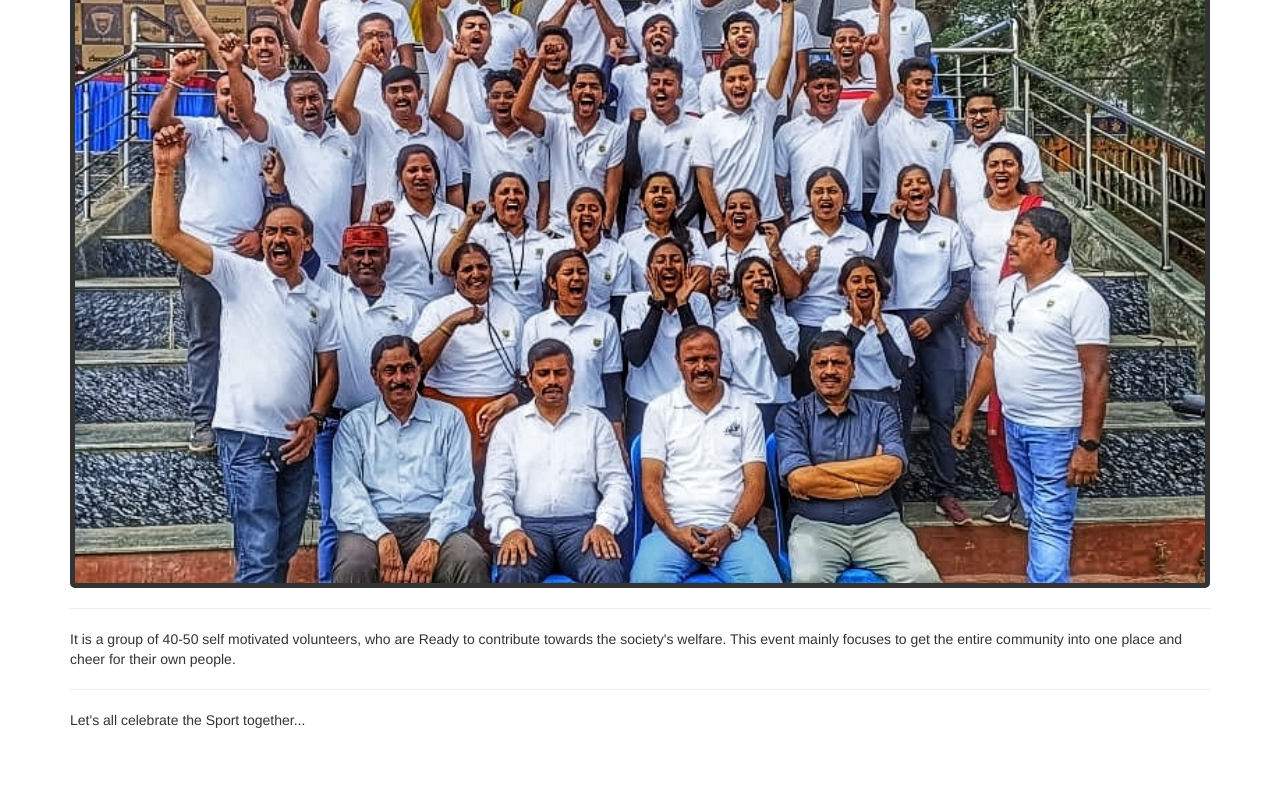
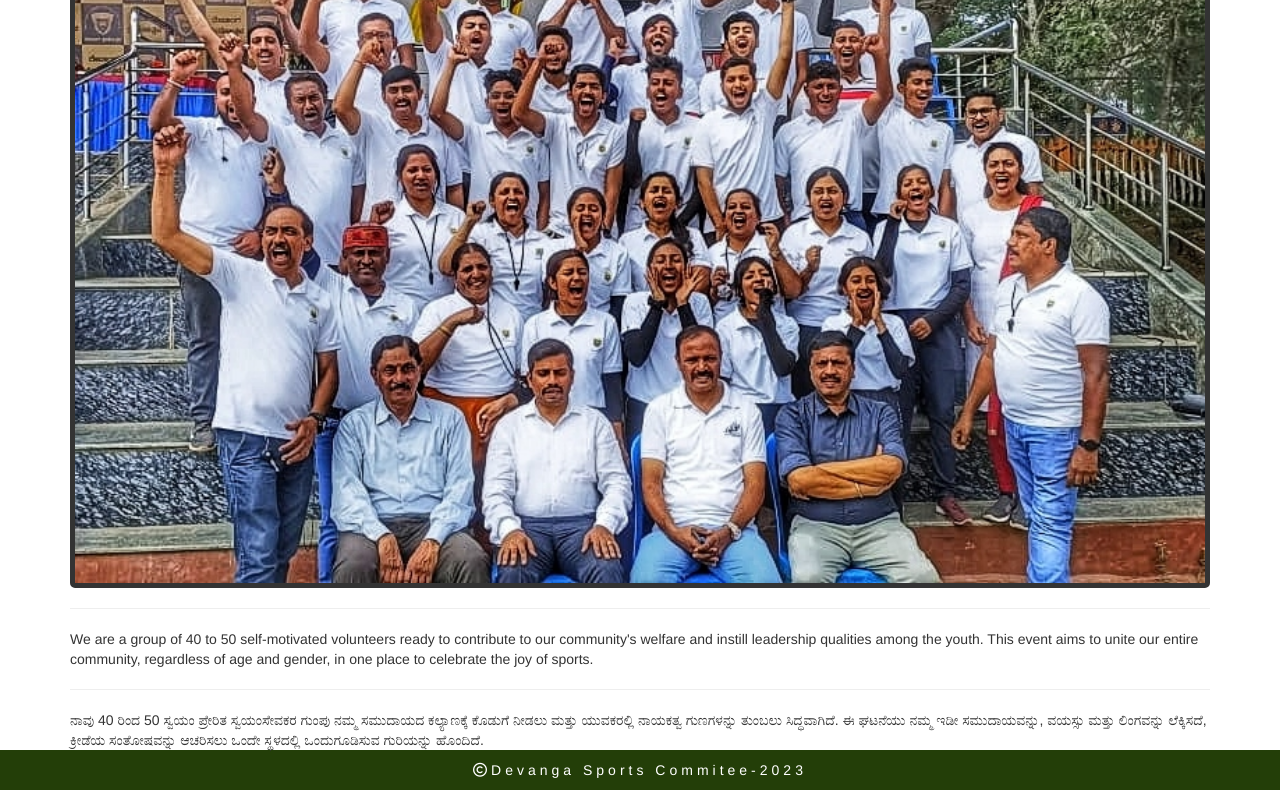
Before and after one commit to sagar-shivappa/SportsClient, an Angular app: page /about-us in a window 1280 px wide. Shown: the part 260-1060 px from the top of the page. Before the commit the page ends 990 px from the top, so only its background shows below. Built offline with nearby package versions, Linux system fonts and the light colour scheme.

Commit message:
Footer addition

```diff
--- a/src/app/about-us/about-us-home/about-us-home.component.html
+++ b/src/app/about-us/about-us-home/about-us-home.component.html
@@ -3,10 +3,14 @@
   <img src="../../../assets/Team.jpg" class="team" alt="Team pohoto" />
   <div>
     <hr />
-    It is a group of 40-50 self motivated volunteers, who are Ready to
-    contribute towards the society's welfare. This event mainly focuses to get
-    the entire community into one place and cheer for their own people.
+    We are a group of 40 to 50 self-motivated volunteers ready to contribute to
+    our community's welfare and instill leadership qualities among the youth.
+    This event aims to unite our entire community, regardless of age and gender,
+    in one place to celebrate the joy of sports.
     <hr />
-    Let's all celebrate the Sport together...
+    ನಾವು 40 ರಿಂದ 50 ಸ್ವಯಂ ಪ್ರೇರಿತ ಸ್ವಯಂಸೇವಕರ ಗುಂಪು ನಮ್ಮ ಸಮುದಾಯದ ಕಲ್ಯಾಣಕ್ಕೆ
+    ಕೊಡುಗೆ ನೀಡಲು ಮತ್ತು ಯುವಕರಲ್ಲಿ ನಾಯಕತ್ವ ಗುಣಗಳನ್ನು ತುಂಬಲು ಸಿದ್ಧವಾಗಿದೆ. ಈ ಘಟನೆಯು
+    ನಮ್ಮ ಇಡೀ ಸಮುದಾಯವನ್ನು, ವಯಸ್ಸು ಮತ್ತು ಲಿಂಗವನ್ನು ಲೆಕ್ಕಿಸದೆ, ಕ್ರೀಡೆಯ ಸಂತೋಷವನ್ನು
+    ಆಚರಿಸಲು ಒಂದೇ ಸ್ಥಳದಲ್ಲಿ ಒಂದುಗೂಡಿಸುವ ಗುರಿಯನ್ನು ಹೊಂದಿದೆ.
   </div>
 </div>
--- a/src/app/app.component.html
+++ b/src/app/app.component.html
@@ -18,4 +18,6 @@
 <app-side-menu *ngIf="menuOpen" (closeMenu)="menuAction()"></app-side-menu>
 
 <router-outlet></router-outlet>
-<footer></footer>
+<footer>
+  <app-footer></app-footer>
+</footer>
--- a/src/app/app.module.ts
+++ b/src/app/app.module.ts
@@ -6,9 +6,10 @@ import { AppComponent } from './app.component';
 import { SideMenuComponent } from './side-menu/side-menu.component';
 import { HomeComponent } from './home/home.component';
 import { SharedModule } from './shared-module/shared.module';
+import { FooterComponent } from './footer/footer.component';
 
 @NgModule({
-  declarations: [AppComponent, SideMenuComponent, HomeComponent],
+  declarations: [AppComponent, SideMenuComponent, HomeComponent, FooterComponent],
   imports: [BrowserModule, AppRoutingModule, SharedModule, HttpClientModule],
   providers: [],
   bootstrap: [AppComponent],
--- /dev/null
+++ b/src/app/footer/footer.component.html
@@ -0,0 +1 @@
+<p><i class="fa-regular fa-copyright"></i>Devanga Sports Commitee-2023</p>
--- /dev/null
+++ b/src/app/footer/footer.component.scss
@@ -0,0 +1,8 @@
+p {
+  color: white;
+  background-color: rgb(35, 62, 8);
+  height: auto;
+  text-align: center;
+  padding: 10px;
+  letter-spacing: 4px;
+}
--- a/src/app/home/home.component.html
+++ b/src/app/home/home.component.html
@@ -14,4 +14,15 @@
     </div>
   </h4>
   <app-features></app-features>
+  <hr />
+  <h3>Location</h3>
+  <iframe
+    src="https://www.google.com/maps/embed?pb=!1m18!1m12!1m3!1d3897.9661898831773!2d76.64333069999999!3d12.318062600000001!2m3!1f0!2f0!3f0!3m2!1i1024!2i768!4f13.1!3m3!1m2!1s0x3baf7075dac91501%3A0x294473276fc16049!2sRailway%20Sports%20Ground!5e0!3m2!1sen!2sin!4v1700723508633!5m2!1sen!2sin"
+    width="100%"
+    height="300"
+    style="border: 0"
+    allowfullscreen=""
+    loading="lazy"
+    referrerpolicy="no-referrer-when-downgrade"
+  ></iframe>
 </div>
--- a/src/app/registeration/register-form/register-form.component.html
+++ b/src/app/registeration/register-form/register-form.component.html
@@ -258,6 +258,8 @@
   <h2>
     For Registration
     <a href="https://forms.gle/QQpoY17mFTAuJibW8" target="_blank">Click here</a>
-    <h6 class="message">Note: This link will take you outside our website.</h6>
+    <h6 class="message">
+      Note: This link will take you to a Google form, outside our website
+    </h6>
   </h2>
 </div>
--- a/src/shared/configurations/cricket-rules.ts
+++ b/src/shared/configurations/cricket-rules.ts
@@ -4,7 +4,6 @@ export const cricketRules = [
   'Each side will get 6 overs to play',
   'Overs follow, single player can bowl 2 OVERS maximum',
   'Ground size will be 40 yards[Short Boundary], hitting outside the boundary will be considered as OUT',
-  'There will be one power-play for each innings, where six hitting is active',
   'Minimum one girl player should be included in each Team',
   'Dress Code: Jersey type shirt and track pants, compulsory to wear sports shoes',
   'Bowling action should be one step',
```
Also changed, not shown: src/app/footer/footer.component.ts (added, +10 -0 lines), 1 other file (tests, documents, lock files or other folders).
